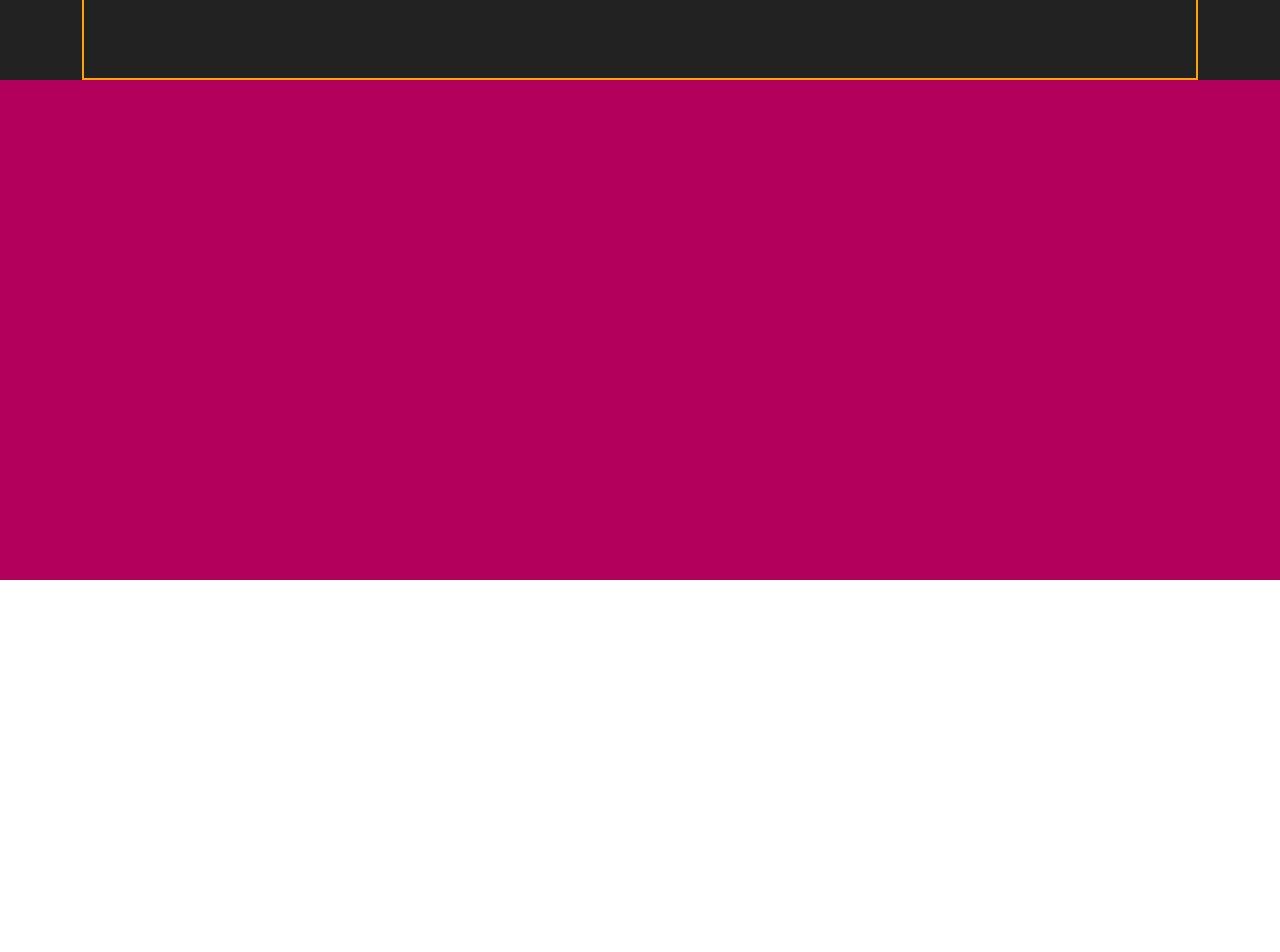
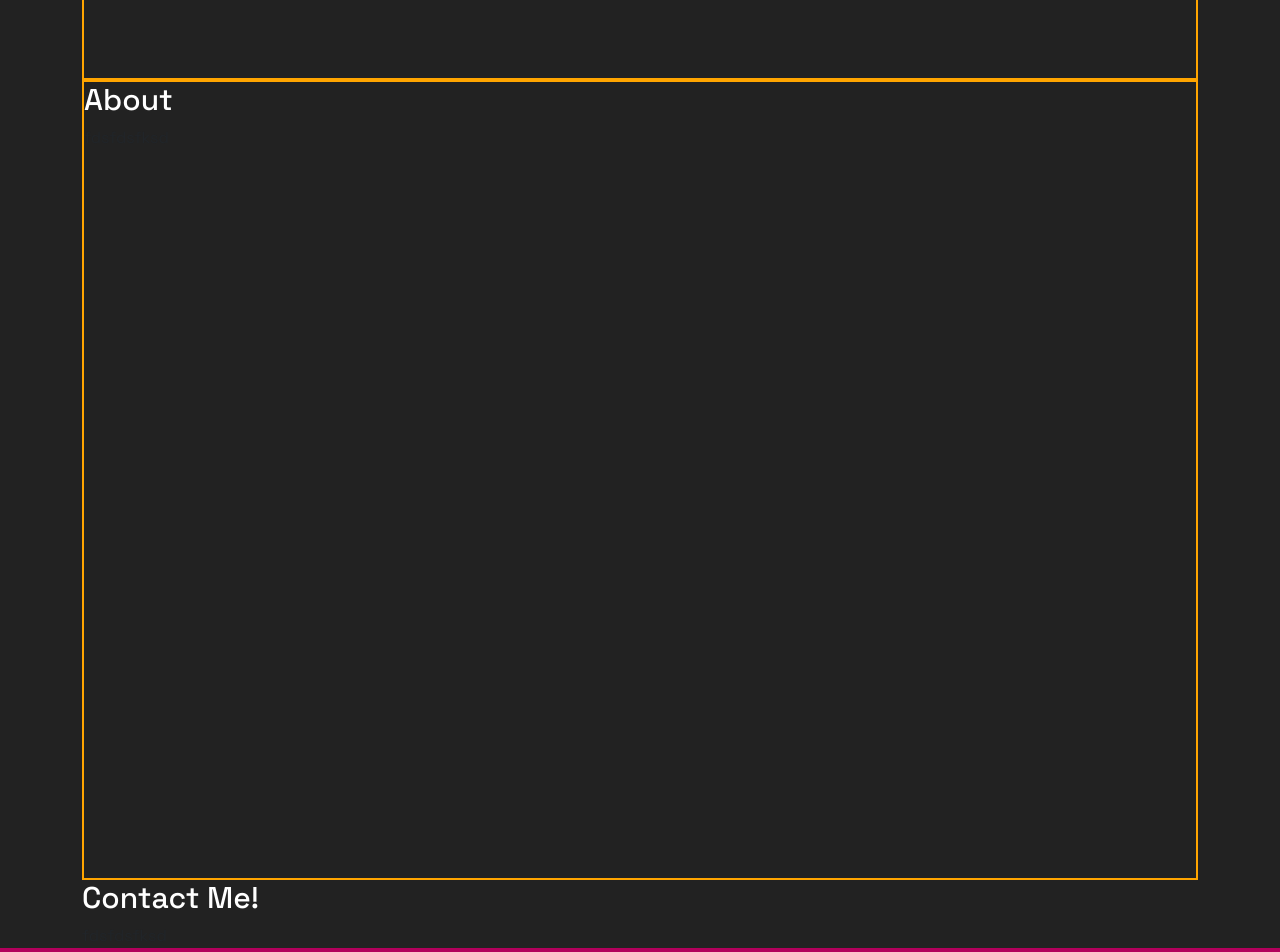
Before and after one commit to the-code-raccoon/website-wordpress, a React (Create React App) app: page / in a window 1280 px wide. Shown: the part 1520-2472 px from the top of the page. Before the commit the page ends 2100 px from the top, so only its background shows below. Built offline with nearby package versions, Linux system fonts and the light colour scheme.

Commit message:
Add outline for about and contact section, links in navbar smooth scroll to about and contact

```diff
--- a/src/App/App.tsx
+++ b/src/App/App.tsx
@@ -6,7 +6,7 @@ import Row from "react-bootstrap/Row";
 
 import Header from "./Header";
 import FeaturedWork from "./FeaturedWork";
-import Footer from "./Footer"
+import Footer from "./Footer";
 import Theme from "./Theme";
 import useDarkMode from "./useDarkMode";
 
@@ -49,6 +49,20 @@ export default function App() {
               </Element>
             </Row>
           </Section>
+          <Section>
+            <Row>
+              <SubHeader>About</SubHeader>
+            </Row>
+            <Row>
+              <Element name="about">fdsfdsfksd</Element>
+            </Row>
+          </Section>
+          <Row>
+            <SubHeader>Contact Me!</SubHeader>
+          </Row>
+          <Row>
+            <Element name="contact">fdsfdsfksd</Element>
+          </Row>
         </Container>
         <Footer />
       </Page>
--- a/src/App/Header.tsx
+++ b/src/App/Header.tsx
@@ -31,10 +31,26 @@ export default function Header(props: any) {
             >
               <Text>Work</Text>
             </Nav.Link>
-            <Nav.Link href="#about">
+            <Nav.Link
+              onClick={() => {
+                scroller.scrollTo("about", {
+                  duration: 800,
+                  delay: 0,
+                  smooth: "easeInOutQuart",
+                  offset: -150,
+                });
+              }}
+            >
               <Text>About</Text>
             </Nav.Link>
-            <Nav.Link href="#contact">
+            <Nav.Link onClick={() => {
+                scroller.scrollTo("contact", {
+                  duration: 800,
+                  delay: 0,
+                  smooth: "easeInOutQuart",
+                  offset: -150,
+                });
+              }}>
               <Text>Contact</Text>
             </Nav.Link>
           </Nav>
```
